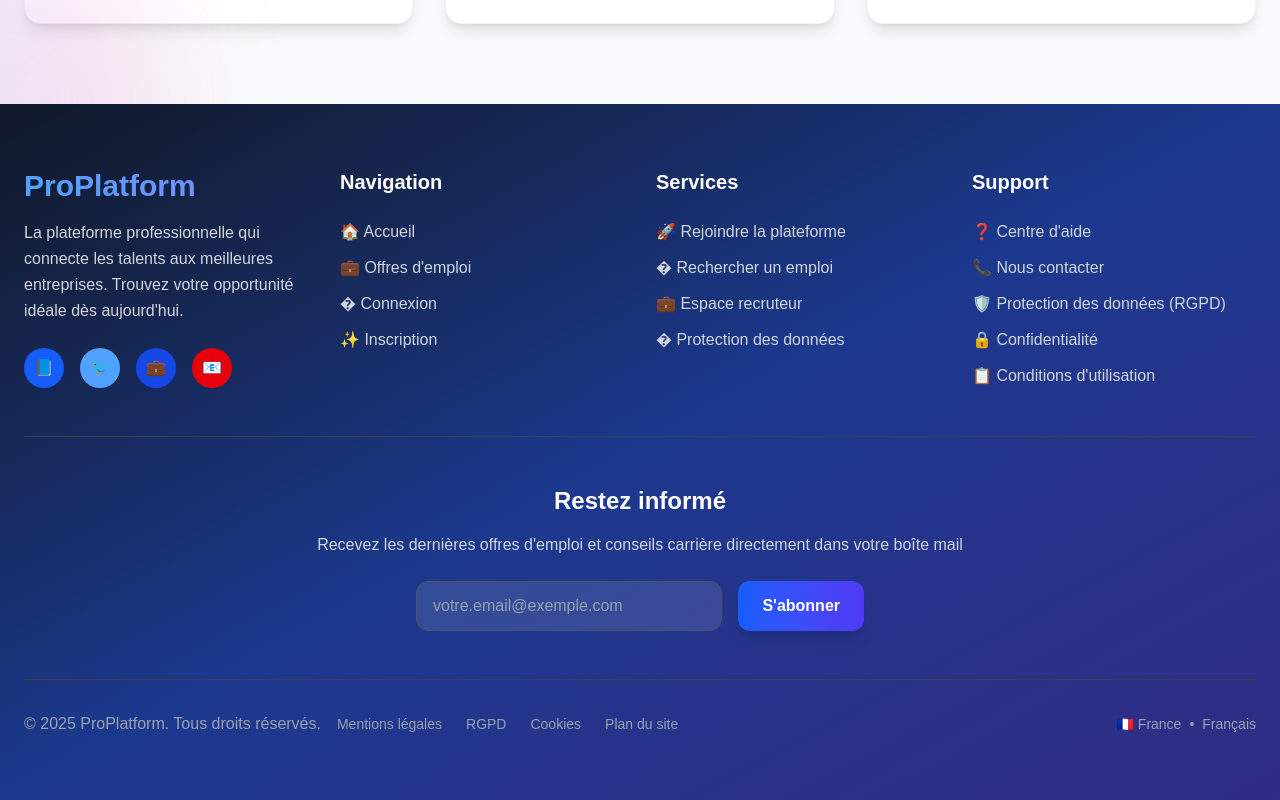
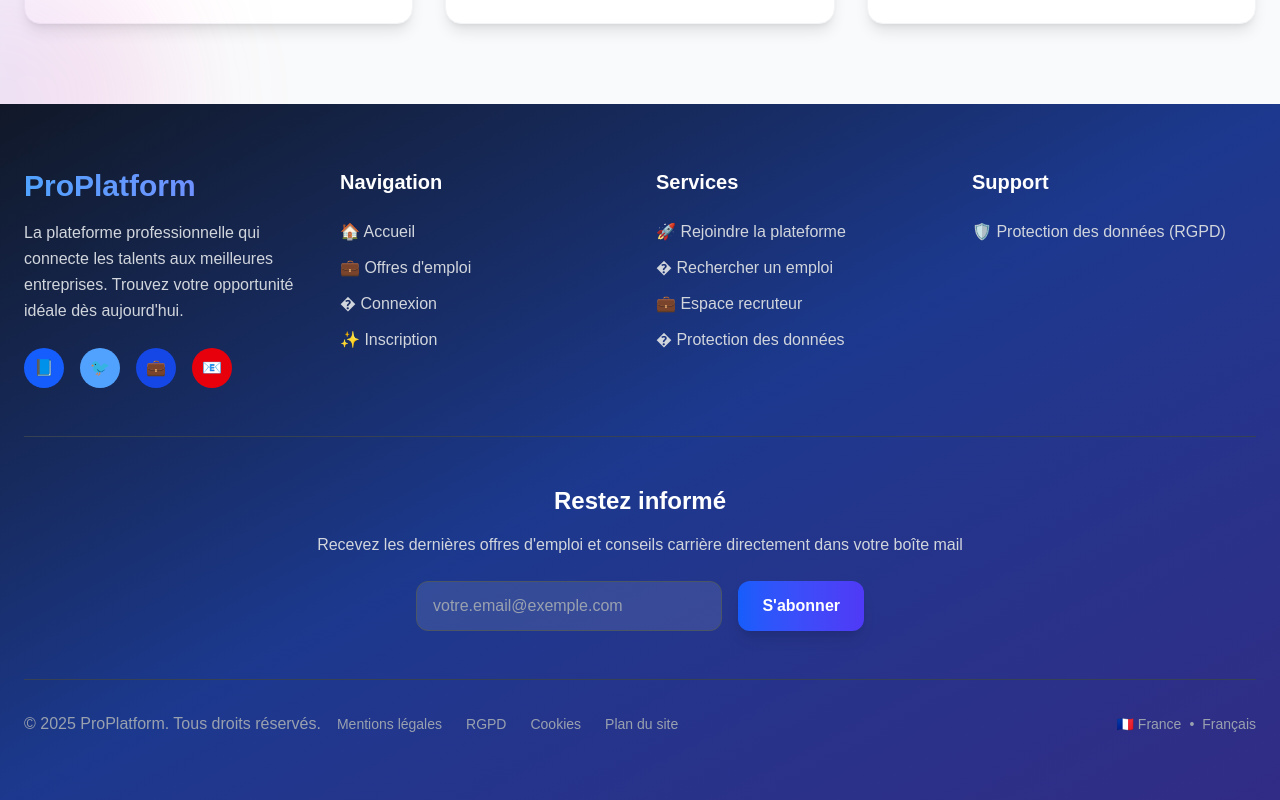
Before and after one commit to YvesMu/Projet_ANNUEL, a Next.js app in the folder frontend/: page / in a window 1280 px wide. Shown: the part 3287-4087 px from the top of the page. Built offline with nearby package versions, Linux system fonts and the light colour scheme; no server answers.

Commit message:
Push encore des données

```diff
--- a/frontend/src/components/Footer.tsx
+++ b/frontend/src/components/Footer.tsx
@@ -92,29 +92,9 @@ export default function Footer() {
             <h3 className="text-xl font-semibold mb-6">Support</h3>
             <ul className="space-y-3">
               <li>
-                <a href="#" className="text-gray-300 hover:text-white transition-colors duration-300 flex items-center">
-                  ❓ Centre d'aide
-                </a>
-              </li>
-              <li>
-                <a href="#" className="text-gray-300 hover:text-white transition-colors duration-300 flex items-center">
-                  📞 Nous contacter
-                </a>
-              </li>
-              <li>
                 <Link href="/rgpd" className="text-gray-300 hover:text-white transition-colors duration-300 flex items-center">
                   🛡️ Protection des données (RGPD)
                 </Link>
-              </li>
-              <li>
-                <a href="#" className="text-gray-300 hover:text-white transition-colors duration-300 flex items-center">
-                  🔒 Confidentialité
-                </a>
-              </li>
-              <li>
-                <a href="#" className="text-gray-300 hover:text-white transition-colors duration-300 flex items-center">
-                  📋 Conditions d'utilisation
-                </a>
               </li>
             </ul>
           </div>
```
Also changed, not shown: 2 other files (tests, documents, lock files or other folders).
